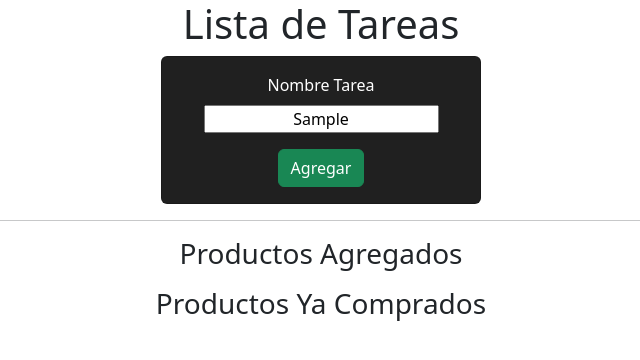
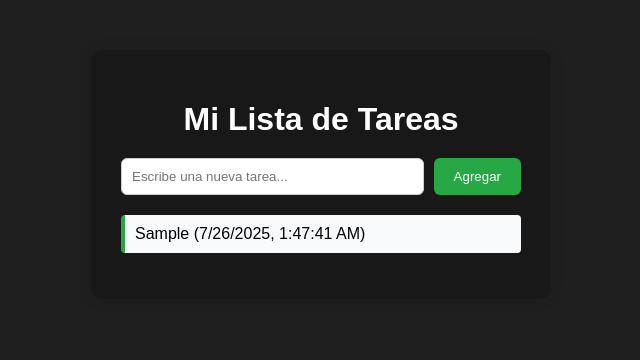
Before and after one commit to Zeroh95/JS_0081_EV_PORTAFOLIO_3, a plain HTML site: page index.html in a window 1280 px wide. Both pictures are taken after typing "Sample" into the empty fields and a click on the button "Agregar". Shown: the whole page, without its empty margins (319-959 px from the left). Drawn offline with nearby package versions, Linux system fonts and the light colour scheme.

Commit message:
Se trabaja y corrige código

```diff
--- a/assets/CSS/styles.css
+++ b/assets/CSS/styles.css
@@ -1,26 +1,100 @@
 
 
-* {
-    margin: 0px;
-    padding: 0px;
-    box-sizing: border-box;
-    text-align: center;
-}
-
-.row {
-    display: flex;
-    column-gap:  16px;
+body {
+  font-family: Arial, sans-serif;
+  background-color: #1f1f1f;
+  margin: 0;
+  padding: 0;
+  display: flex;
+  height: 100vh;
+  align-items: baseline;
+  justify-content: center;
 }
 
 .container {
-    display: flex;
-    justify-content: center;
-    align-items: center;
-    align-content: center;
+  background-color: rgb(24, 24, 24);
+  padding: 30px;
+  border-radius: 12px;
+  box-shadow: 0 0 15px rgba(0,0,0,0.1);
+  width: 100%;
+  max-width: 400px;
+  margin-top: 50px;
 }
 
-#agregarTarea {
-    width: 20rem;
-    background-color: #202020;
-    color: white;
+h1 {
+  text-align: center;
+  margin-bottom: 20px;
+  color: white;
 }
+
+.input-group {
+  display: flex;
+  gap: 10px;
+}
+
+input[type="text"] {
+  flex: 1;
+  padding: 10px;
+  border: 1px solid #ccc;
+  border-radius: 6px;
+}
+
+button {
+  padding: 10px 20px;
+  background-color: #28a745;
+  border: none;
+  color: white;
+  border-radius: 6px;
+  cursor: pointer;
+}
+
+button:hover {
+  background-color: #218838;
+}
+
+ul {
+  list-style: none;
+  padding-left: 0;
+  margin-top: 20px;
+}
+
+li {
+  background-color: #f8f9fa;
+  padding: 10px;
+  margin-bottom: 10px;
+  border-left: 4px solid #28a745;
+  border-radius: 4px;
+  position: relative;
+  transition: background-color 0.3s;
+  display: flex;
+  justify-content: space-between;
+  align-items: center;
+}
+
+li:hover {
+  background-color: #e9ecef;
+}
+
+.boton-eliminar {
+  color: #dc3545;
+  margin: 0;
+  padding: 0;
+  background: none;
+  border: none;
+  font-weight: bold;
+  font-size: 1rem;
+  cursor: pointer;
+  display: none;
+}
+
+li:hover .boton-eliminar {
+  display: block;
+  background-color: transparent;
+}
+
+.mensaje {
+  color: red;
+  margin-top: 10px;
+  font-size: 0.9em;
+  text-align: center;
+}
--- a/assets/JS/script.js
+++ b/assets/JS/script.js
@@ -1,55 +1,63 @@
 
-let listaProductos = [];
-let listaProductosComprados = [];
 
-function agregarProducto(evento) {
-    // Prevenir el comportamiento por defecto del formulario
-    evento.preventDefault();
-    // Obtener el valor del input
-    console.log("Evento: ", evento);
-    let formulario = evento.target;
-    let producto = formulario.producto.value;
-    console.log("Producto: ", producto);
+let tareas = [];
 
-    /* CONDICIONES DE BORDE */
-    // TODO: Validar que el producto no esté vacío
+// Función para agregar una nueva tarea
+function agregarTarea() {
+  const input = document.getElementById("nuevaTarea");
+  const mensaje = document.getElementById("mensaje");
+  const textoTarea = input.value.trim();
 
-    listaProductos.push(producto);
+  if (textoTarea === "") {
+    mensaje.textContent = "⚠️ No puedes agregar una tarea vacía.";
+    return;
+  }
 
-    let listaProductosAgregados = document.getElementById("lista-productos-agregados");
-    listaProductosAgregados.innerHTML = ""; // Limpiar la lista antes de agregar los nuevos productos
-    listaProductos.forEach((producto, index) => {
-        let elemento =
-            `
-                <li>
-                    <input type="checkbox" name="producto${index}" id="producto${index}">
-                    <span>${producto}</span>
-                    <button onclick="eliminarProducto(${index})">Eliminar</button>
-                </li>
-            `;
-        listaProductosAgregados.innerHTML += elemento;
+  mensaje.textContent = ""; // Limpiar mensaje
+
+  // Crear objeto tarea con ID único y fecha
+  const nuevaTarea = {
+    id: Math.floor(Math.random() * 1000000),
+    texto: textoTarea,
+    fecha: new Date().toLocaleString()
+  };
+
+  tareas.push(nuevaTarea);
+  input.value = "";
+  mostrarTareas();
+}
+
+// Función para eliminar una tarea por su ID
+function eliminarTarea(id) {
+  tareas = tareas.filter(tarea => tarea.id !== id);
+  mostrarTareas();
+}
+
+// Función para mostrar todas las tareas
+function mostrarTareas() {
+  const lista = document.getElementById("listaTareas");
+  lista.innerHTML = "";
+
+  tareas.forEach(tarea => {
+    const li = document.createElement("li");
+
+    // Contenedor del texto
+    const spanTexto = document.createElement("span");
+    spanTexto.textContent = `${tarea.texto} (${tarea.fecha})`;
+
+    // Botón de eliminar
+    const btnEliminar = document.createElement("button");
+    btnEliminar.textContent = "❌";
+    btnEliminar.classList.add("boton-eliminar");
+    btnEliminar.addEventListener("click", (e) => {
+      e.stopPropagation();
+      eliminarTarea(tarea.id);
     });
-    // Limpiar el input después de agregar el producto
-    formulario.producto.value = "";
 
+    // Añadir elementos a la lista
+    li.appendChild(spanTexto);
+    li.appendChild(btnEliminar);
+
+    lista.appendChild(li);
+  });
 }
-function checkearProducto() {
-
-}
-function eliminarProducto(index) {
-    listaProductos.splice(index, 1);
-    // Actualizar la lista de productos agregados
-    let listaProductosAgregados = document.getElementById("lista-productos-agregados");
-    listaProductosAgregados.innerHTML = "";
-    listaProductos.forEach((producto, index) => {
-        let elemento =
-            `
-                <li>
-                    <input type="checkbox" name="producto${index}" id="producto${index}">
-                    <span>${producto}</span>
-                    <button onclick="eliminarProducto(${index})">Eliminar</button>
-                </li>
-            `;
-        listaProductosAgregados.innerHTML += elemento;
-    });
-}
--- a/index.html
+++ b/index.html
@@ -4,40 +4,18 @@
     <meta charset="UTF-8">
     <meta name="viewport" content="width=device-width, initial-scale=1.0">
     <link rel="stylesheet" href="./assets/CSS/styles.css">
-    <link href="https://cdn.jsdelivr.net/npm/bootstrap@5.3.7/dist/css/bootstrap.min.css" rel="stylesheet">
-    <script src="https://cdn.jsdelivr.net/npm/bootstrap@5.3.7/dist/js/bootstrap.bundle.min.js" defer></script>
     <script src="./assets/JS/script.js"></script>
     <title>Lista de Tareas</title>
 </head>
 <body>
-    <h1 id="titulo">Lista de Tareas</h1>
     <div class="container">
-        <div class="card" id="agregarTarea">
-            <form action="#" onsubmit="agregarProducto(event)">
-                <div class="card-body">
-                    <label for="tarea" class="card-title">Nombre Tarea</label>
-                    <input type="text" name="tarea" id="tarea" placeholder="Ingrese el nombre de la tarea">
-                </div>
-                <div>
-                    <button class="btn btn-success mb-3" type="submit">Agregar</button>
-                </div>
-            </form>
-        </div>
+    <h1>Mi Lista de Tareas</h1>
+    <div class="input-group">
+      <input type="text" id="nuevaTarea" placeholder="Escribe una nueva tarea..." />
+      <button onclick="agregarTarea()">Agregar</button>
     </div>
-    <hr>
-    <section class="row">
-        <section>
-            <h3>Productos Agregados</h3>
-            <ul id="lista-productos-agregados">
-
-            </ul>
-        </section>
-        <section>
-            <h3>Productos Ya Comprados</h3>
-            <ul id="lista-productos-comprados">
-
-            </ul>
-        </section>
-    </section>
+    <p id="mensaje" class="mensaje"></p>
+    <ul id="listaTareas"></ul>
+  </div>
 </body>
 </html>
```
